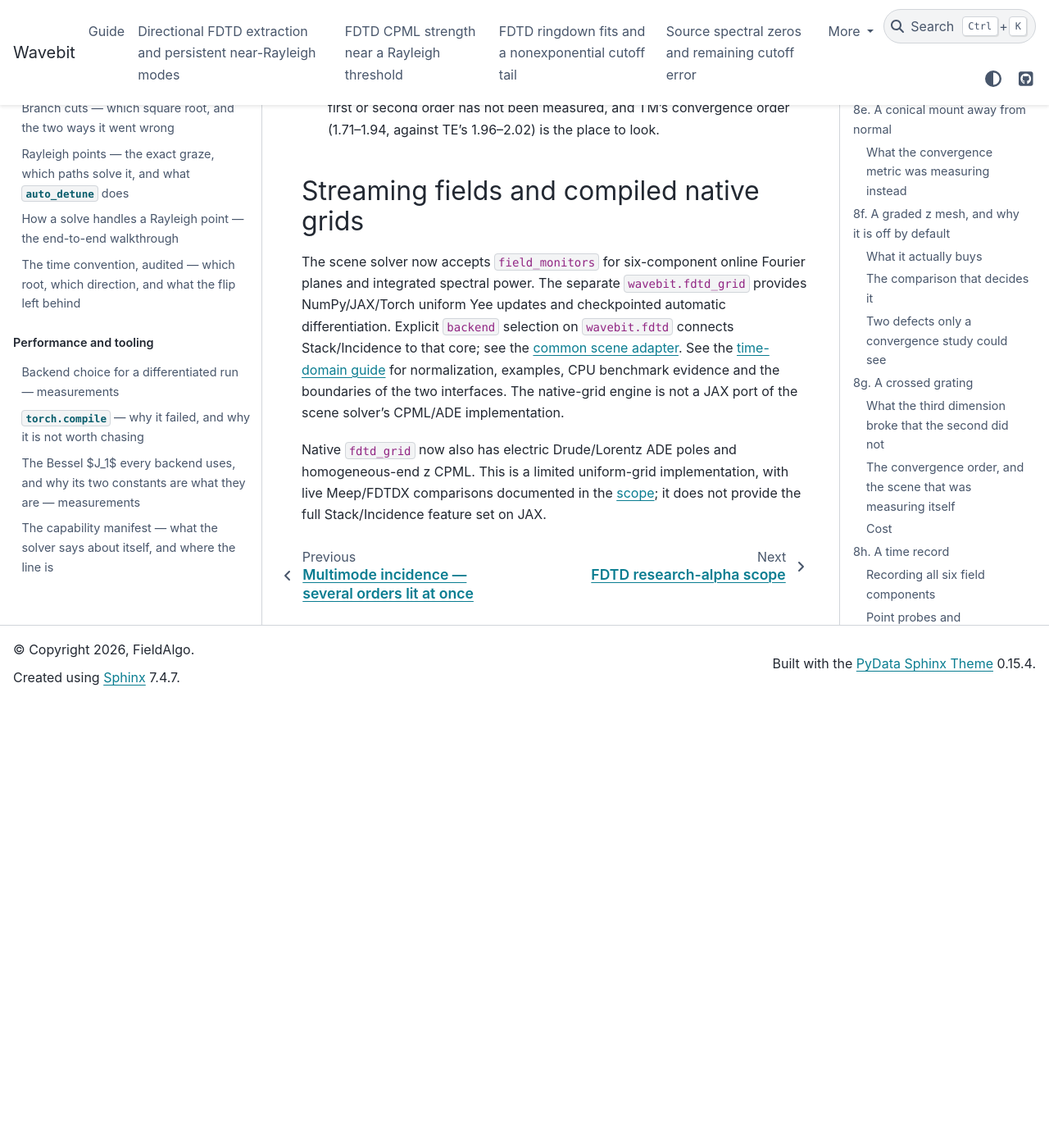
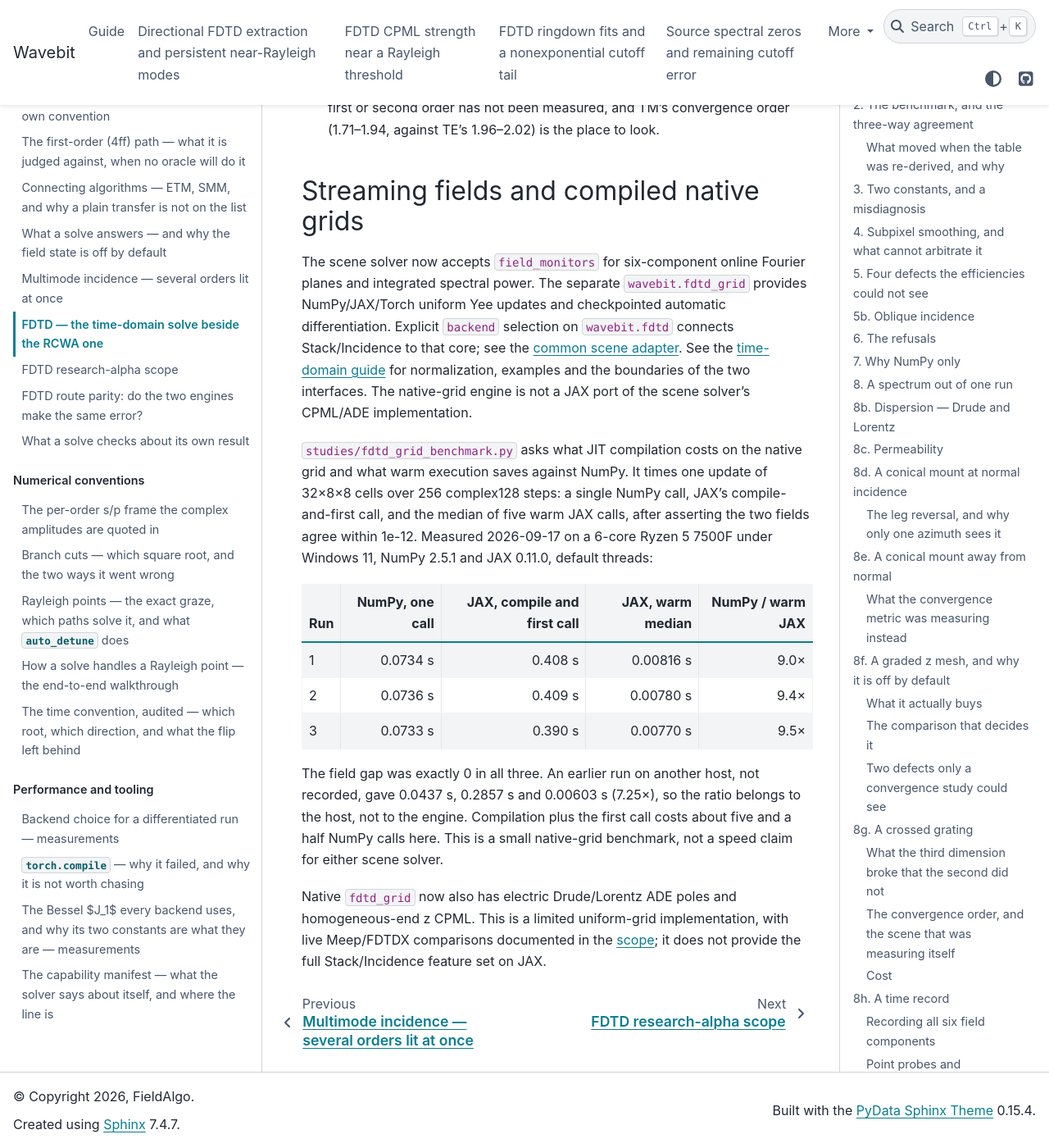
Before and after one commit to fieldalgo/wavebit, a Sphinx documentation site: the page built from docs/fdtd.md, in a window 1280 px wide and 1400 px high, scrolled down 38397 px. Shown: the whole window at 82% size. Built offline with Sphinx 7.4.7 and the PyData theme 0.15.4, drawn with Linux system fonts in a browser that asks for light colours; before the commit the page ends 39252 px from its top, so only the background shows below that.

Commit message:
docs(fdtd): the native-grid benchmark's numbers belong in docs/, measured here
`studies/fdtd_grid_benchmark.py` is a study, and CONTRIBUTING puts what a
study measured in docs/, not in the user guide. Its numbers sat in
docs/guide/time-domain.md with no host named: 7.25x warm JAX over NumPy.

Rerun three times on this machine (Ryzen 5 7500F, Windows 11, NumPy
2.5.1, JAX 0.11.0, default threads, nothing else running):
- NumPy: 0.0733-0.0736 s for one call;
- JAX compile and first call: 0.390-0.409 s;
- JAX warm median: 0.00770-0.00816 s, so 9.0x, 9.4x and 9.5x;
- the field gap was 0 every time.
The unrecorded host's 7.25x is quoted beside them, because the gap
between the two is the finding: the ratio belongs to the host.

The numbers now live in docs/fdtd.md, "Streaming fields and compiled
native grids". The guide points there, and the studies/README.md row
links it as the write-up. tests/test_docs_contract.py passes, and
`sphinx-build -W -E` gives no warnings.

Co-Authored-By: Claude Opus 5 <noreply@anthropic.com>

```diff
--- a/docs/fdtd.md
+++ b/docs/fdtd.md
@@ -1260,9 +1260,26 @@ planes and integrated spectral power. The separate `wavebit.fdtd_grid` provides
 NumPy/JAX/Torch uniform Yee updates and checkpointed automatic differentiation.
 Explicit `backend` selection on `wavebit.fdtd` connects Stack/Incidence to that
 core; see the [common scene adapter](guide/time-domain.md#common-scene-adapter).
-See the [time-domain guide](guide/time-domain.md) for normalization, examples,
-CPU benchmark evidence and the boundaries of the two interfaces. The native-grid
-engine is not a JAX port of the scene solver’s CPML/ADE implementation.
+See the [time-domain guide](guide/time-domain.md) for normalization, examples
+and the boundaries of the two interfaces. The native-grid engine is not a JAX port
+of the scene solver’s CPML/ADE implementation.
+
+`studies/fdtd_grid_benchmark.py` asks what JIT compilation costs on the native grid and
+what warm execution saves against NumPy. It times one update of 32×8×8 cells over 256
+complex128 steps: a single NumPy call, JAX's compile-and-first call, and the median of five
+warm JAX calls, after asserting the two fields agree within 1e-12. Measured 2026-09-17 on a
+6-core Ryzen 5 7500F under Windows 11, NumPy 2.5.1 and JAX 0.11.0, default threads:
+
+| Run | NumPy, one call | JAX, compile and first call | JAX, warm median | NumPy / warm JAX |
+| --- | ---: | ---: | ---: | ---: |
+| 1 | 0.0734 s | 0.408 s | 0.00816 s | 9.0× |
+| 2 | 0.0736 s | 0.409 s | 0.00780 s | 9.4× |
+| 3 | 0.0733 s | 0.390 s | 0.00770 s | 9.5× |
+
+The field gap was exactly 0 in all three. An earlier run on another host, not recorded, gave
+0.0437 s, 0.2857 s and 0.00603 s (7.25×), so the ratio belongs to the host, not to the engine.
+Compilation plus the first call costs about five and a half NumPy calls here. This is a small
+native-grid benchmark, not a speed claim for either scene solver.
 
 
 Native `fdtd_grid` now also has electric Drude/Lorentz ADE poles and homogeneous-end
```
Also changed, not shown: docs/guide/time-domain.md (+3 -4 lines), studies/README.md.
